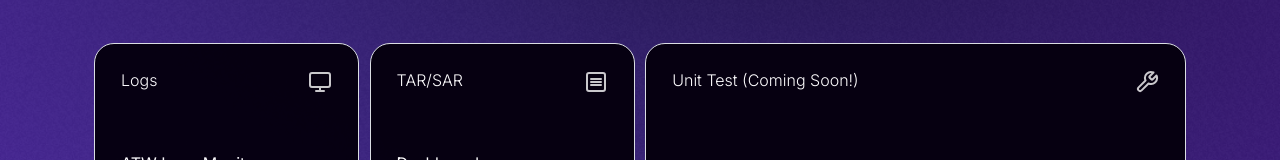
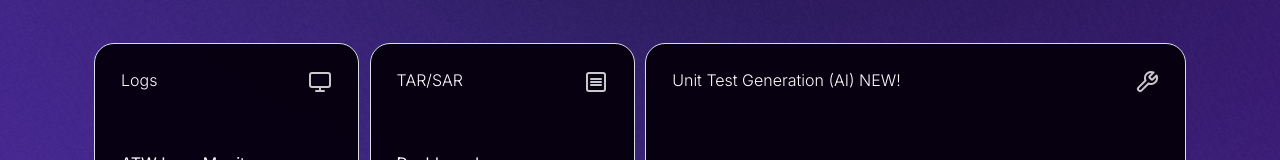
Before and after one commit to BasuruK/Finance.ai, a Next.js app: page / in a window 1280 px wide. Shown: the part 489-649 px from the top of the page. Built offline with nearby package versions, Linux system fonts and the light colour scheme.

Commit message:
chore: update dependencies and add ESLint for code quality
- Added ESLint and eslint-plugin-react to devDependencies for improved code quality and linting.
- Updated the label for the 'Unit Test Generation' card in MagicBento component to reflect new AI capabilities.

```diff
--- a/package.json
+++ b/package.json
@@ -27,6 +27,8 @@
     "three": "^0.167.1"
   },
   "devDependencies": {
+    "eslint": "^9.35.0",
+    "eslint-plugin-react": "^7.37.5",
     "terser": "^5.43.1"
   },
   "overrides": {
--- a/src/Components/MagicBento/MagicBento.jsx
+++ b/src/Components/MagicBento/MagicBento.jsx
@@ -48,7 +48,7 @@ const cardData = [
     color: '#060010',
     title: 'Unit Test Generation',
     description: 'Generate PLSQL Unit Tests',
-    label: 'Unit Test (Coming Soon!)',
+    label: 'Unit Test Generation (AI) NEW!',
     href: '/unit-tests',
     external: false,
     icon: (
```
Also changed, not shown: 1 other file (tests, documents, lock files or other folders).
